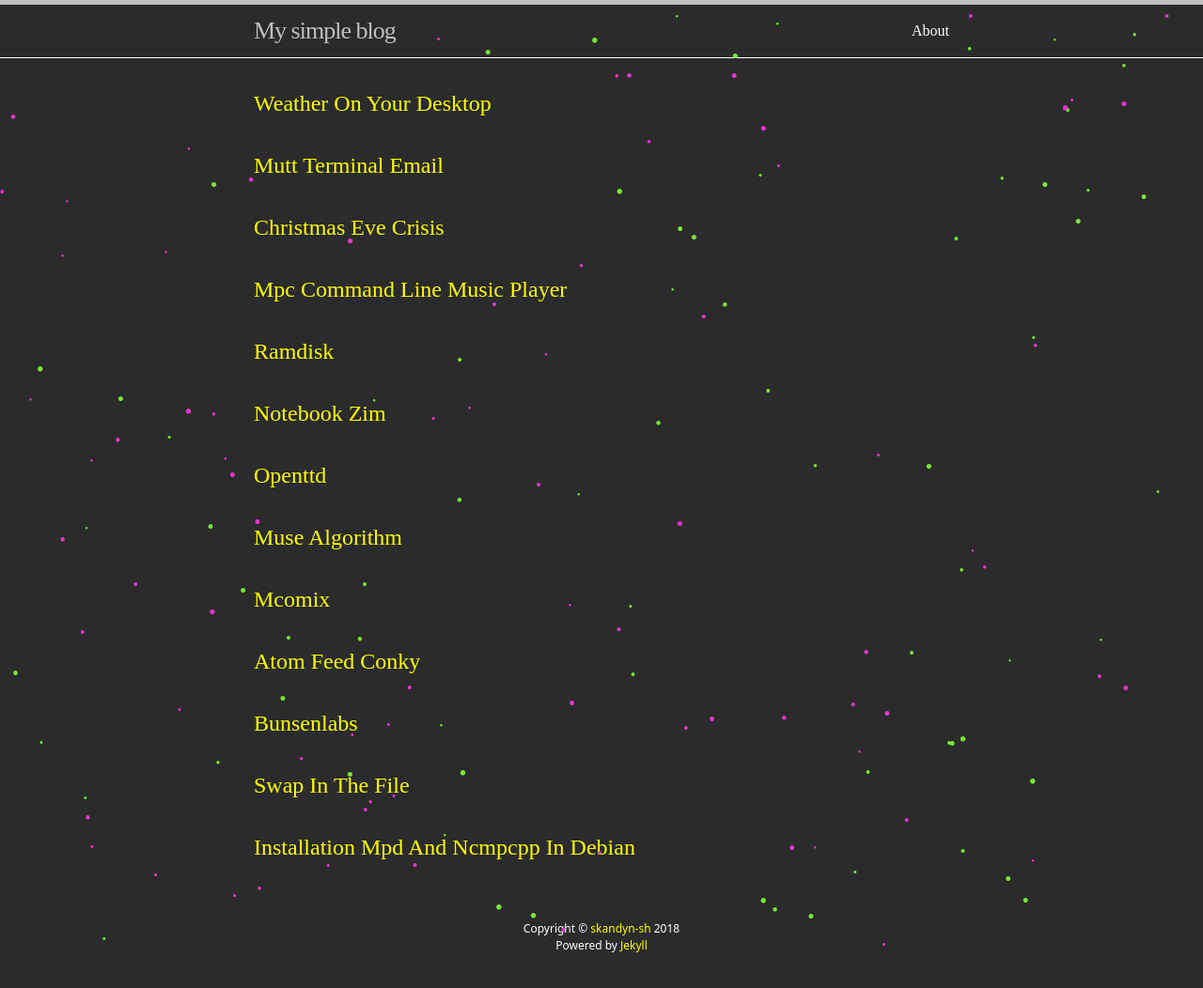
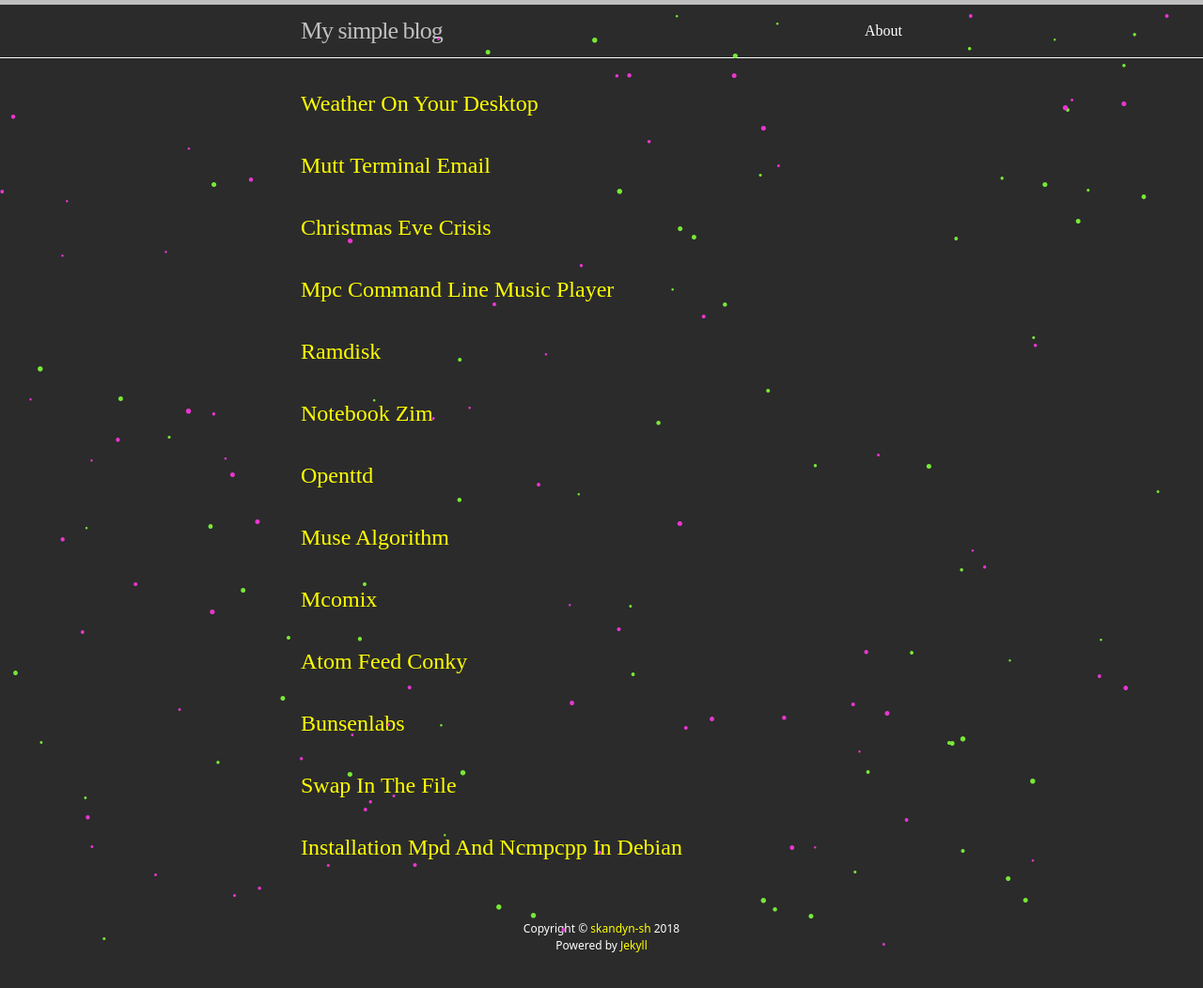
Before and after one commit to skandyn-sh/skandyn-sh.github.io, a Jekyll site: the page built from index.html, in a window 1280 px wide. Shown: the whole page at 94% size. Built offline with Jekyll 4.4.1, drawn with Linux system fonts in a browser that asks for light colours.

Commit message:
Update _base.scss

```diff
--- a/_sass/_base.scss
+++ b/_sass/_base.scss
@@ -154,8 +154,8 @@
  * Wrapper
  */
 .wrapper {
-    max-width: -webkit-calc(800px - (#{$spacing-unit} * 2));
-    max-width:         calc(800px - (#{$spacing-unit} * 2));
+        max-width: -webkit-calc(#{$content-width} - (#{$spacing-unit} * 2));
+        max-width:         calc(#{$content-width} - (#{$spacing-unit} * 2));
         margin-right: auto;
         margin-left: auto;
         padding-right: $spacing-unit;
@@ -163,8 +163,8 @@
         @extend %clearfix;
 
         @include media-query($on-laptop) {
-        max-width: -webkit-calc(800px - (#{$spacing-unit}));
-        max-width:         calc(800px - (#{$spacing-unit}));
+            max-width: -webkit-calc(#{$content-width} - (#{$spacing-unit}));
+            max-width:         calc(#{$content-width} - (#{$spacing-unit}));
             padding-right: $spacing-unit / 2;
             padding-left: $spacing-unit / 2;
         }
```
Lines whose indentation alone changed are shown as unchanged.
